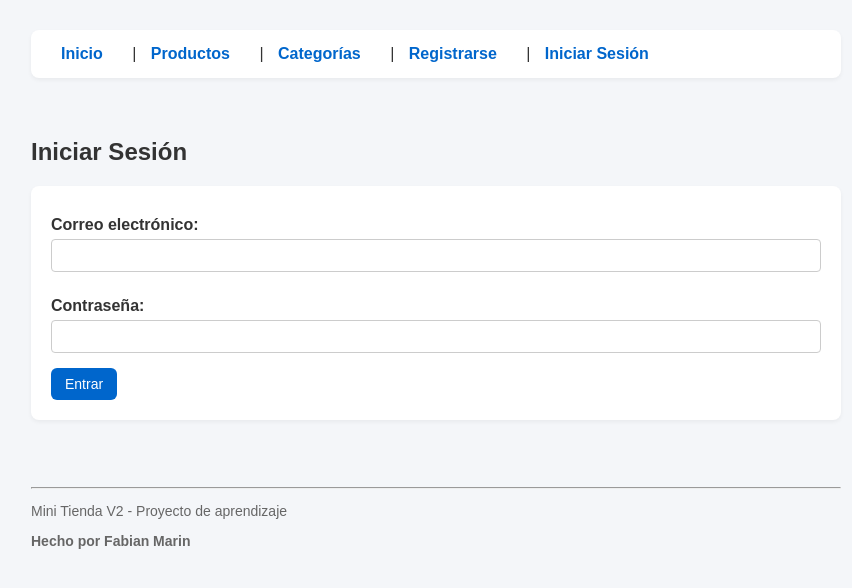
After one commit to Fm1100/Minitienda, a Flask app: page /login in a window 1280 px wide. The commit adds this page. Shown: the top 588 px of the page, without its empty margins (204-1056 px from the left). Run offline with Flask 3, Linux system fonts and the light colour scheme.

Commit message:
Login parte 1

```diff
--- a/app.py
+++ b/app.py
@@ -1,18 +1,87 @@
-from flask import Flask, render_template, request, redirect, url_for
+from flask import Flask, render_template, request, redirect, url_for, session
+from werkzeug.security import generate_password_hash, check_password_hash
 import sqlite3
 
 app = Flask(__name__)
+app.secret_key = 'mi_clave_secreta_super_segura' # ¡Aquí está la clave secreta que faltaba!
 
 def get_db_connection():
     conn = sqlite3.connect('tienda.db')
     conn.row_factory = sqlite3.Row
     return conn
 
+# Función para inicializar la base de datos (crea la tabla usuarios si no existe)
+def init_db():
+    conn = get_db_connection()
+    conn.execute('''
+        CREATE TABLE IF NOT EXISTS usuarios (
+            id INTEGER PRIMARY KEY AUTOINCREMENT,
+            nombre TEXT NOT NULL,
+            email TEXT UNIQUE NOT NULL,
+            password TEXT NOT NULL
+        )
+    ''')
+    conn.commit()
+    conn.close()
+
+# Ejecutamos la creación de tablas al arrancar la aplicación
+init_db()
+
 @app.route('/')
 def index():
     return render_template('index.html')
 
-# Ruta de Categorías (Crear, Listar y Eliminar)
+# --- RUTAS DE AUTENTICACIÓN (REGISTRO Y LOGIN) ---
+
+@app.route('/registro', methods=['GET', 'POST'])
+def registro():
+    if request.method == 'POST':
+        nombre = request.form['nombre']
+        email = request.form['email']
+        password = request.form['password']
+
+        hashed_password = generate_password_hash(password)
+
+        conn = get_db_connection()
+        try:
+            conn.execute('INSERT INTO usuarios (nombre, email, password) VALUES (?, ?, ?)',
+                         (nombre, email, hashed_password))
+            conn.commit()
+        except sqlite3.IntegrityError:
+            conn.close()
+            return "El correo electrónico ya está registrado. <a href='/registro'>Intentar de nuevo</a>"
+
+        conn.close()
+        return redirect(url_for('login'))
+
+    return render_template('registro.html')
+
+@app.route('/login', methods=['GET', 'POST'])
+def login():
+    if request.method == 'POST':
+        email = request.form['email']
+        password = request.form['password']
+
+        conn = get_db_connection()
+        usuario = conn.execute('SELECT * FROM usuarios WHERE email = ?', (email,)).fetchone()
+        conn.close()
+
+        if usuario and check_password_hash(usuario['password'], password):
+            session['usuario_id'] = usuario['id']
+            session['nombre_usuario'] = usuario['nombre']
+            return redirect(url_for('index'))
+        else:
+            return "Correo o contraseña incorrectos. <a href='/login'>Intentar de nuevo</a>"
+
+    return render_template('login.html')
+
+@app.route('/logout')
+def logout():
+    session.clear()
+    return redirect(url_for('index'))
+
+# --- RUTAS DE CATEGORÍAS ---
+
 @app.route('/categorias', methods=['GET', 'POST'])
 def categorias():
     conn = get_db_connection()
@@ -27,7 +96,14 @@ def categorias():
     conn.close()
     return render_template('categorias.html', categorias_html=categorias_db)
 
-# Ruta para EDITAR categoría
+@app.route('/categorias/eliminar/<int:id>', methods=['POST'])
+def eliminar_categoria(id):
+    conn = get_db_connection()
+    conn.execute('DELETE FROM categorias WHERE id = ?', (id,))
+    conn.commit()
+    conn.close()
+    return redirect(url_for('categorias'))
+
 @app.route('/categorias/editar/<int:id>', methods=['GET', 'POST'])
 def editar_categoria(id):
     conn = get_db_connection()
@@ -39,20 +115,12 @@ def editar_categoria(id):
         conn.close()
         return redirect(url_for('categorias'))
 
-    # Si es GET, buscamos la categoría actual para rellenar el formulario
     categoria = conn.execute('SELECT * FROM categorias WHERE id = ?', (id,)).fetchone()
     conn.close()
     return render_template('editar_categoria.html', categoria=categoria)
 
-@app.route('/categorias/eliminar/<int:id>', methods=['POST'])
-def eliminar_categoria(id):
-    conn = get_db_connection()
-    conn.execute('DELETE FROM categorias WHERE id = ?', (id,))
-    conn.commit()
-    conn.close()
-    return redirect(url_for('categorias'))
+# --- RUTAS DE PRODUCTOS ---
 
-# Ruta de Productos (Crear, Listar con JOIN)
 @app.route('/productos', methods=['GET', 'POST'])
 def productos():
     conn = get_db_connection()
@@ -74,7 +142,6 @@ def productos():
 
     categorias_db = conn.execute('SELECT * FROM categorias').fetchall()
 
-    # Consulta aplicando JOIN para obtener el nombre de la categoría
     productos_db = conn.execute('''
         SELECT productos.*, categorias.nombre AS nombre_categoria
         FROM productos
@@ -84,5 +151,38 @@ def productos():
     conn.close()
     return render_template('productos.html', categorias_html=categorias_db, productos_html=productos_db)
 
+@app.route('/productos/eliminar/<int:id>', methods=['POST'])
+def eliminar_producto(id):
+    conn = get_db_connection()
+    conn.execute('DELETE FROM productos WHERE id = ?', (id,))
+    conn.commit()
+    conn.close()
+    return redirect(url_for('productos'))
+
+@app.route('/productos/editar/<int:id>', methods=['GET', 'POST'])
+def editar_producto(id):
+    conn = get_db_connection()
+
+    if request.method == 'POST':
+        nombre = request.form['nombre']
+        descripcion = request.form['descripcion']
+        precio = request.form['precio']
+        stock = request.form['stock']
+        categoria_id = request.form['categoria_id']
+
+        conn.execute('''
+            UPDATE productos
+            SET nombre = ?, descripcion = ?, precio = ?, stock = ?, categoria_id = ?
+            WHERE id = ?
+        ''', (nombre, descripcion, precio, stock, categoria_id, id))
+        conn.commit()
+        conn.close()
+        return redirect(url_for('productos'))
+
+    producto = conn.execute('SELECT * FROM productos WHERE id = ?', (id,)).fetchone()
+    categorias_db = conn.execute('SELECT * FROM categorias').fetchall()
+    conn.close()
+    return render_template('editar_producto.html', producto=producto, categorias_html=categorias_db)
+
 if __name__ == '__main__':
     app.run(debug=True)
--- a/static/css/style.css
+++ b/static/css/style.css
@@ -16,7 +16,7 @@ header,
 main,
 footer {
     width: 100%;
-    max-width: 700px;
+    max-width: 850px;
     padding: 10px 20px;
     box-sizing: border-box;
 }
--- a/templates/base.html
+++ b/templates/base.html
@@ -11,9 +11,17 @@
 <body>
     <header>
         <nav>
-            <a href="/">Inicio</a>
-            <a href="/productos">Productos</a>
-            <a href="/categorias">Categorías</a>
+            <a href="/">Inicio</a> |
+            <a href="/productos">Productos</a> |
+            <a href="/categorias">Categorías</a> |
+
+            {% if session.get('nombre_usuario') %}
+            <span>Hola, {{ session['nombre_usuario'] }}</span> |
+            <a href="/logout">Cerrar Sesión</a>
+            {% else %}
+            <a href="/registro">Registrarse</a> |
+            <a href="/login">Iniciar Sesión</a>
+            {% endif %}
         </nav>
     </header>
 
@@ -23,9 +31,9 @@
     </main>
 
     <footer>
-        <p>Mini Tienda V1 - Proyecto de aprendizaje
-        </p>
-        <p>Hecho por <b>Fabian Marin</b></p>
+        <hr>
+        <p>Mini Tienda V2 - Proyecto de aprendizaje</p>
+        <p><strong>Hecho por Fabian Marin</strong></p>
     </footer>
 </body>
 
--- /dev/null
+++ b/templates/login.html
@@ -0,0 +1,15 @@
+{% extends 'base.html' %}
+
+{% block content %}
+<h2>Iniciar Sesión</h2>
+
+<form action="/login" method="POST">
+    <label for="email">Correo electrónico:</label>
+    <input type="email" id="email" name="email" required>
+
+    <label for="password">Contraseña:</label>
+    <input type="password" id="password" name="password" required>
+
+    <button type="submit">Entrar</button>
+</form>
+{% endblock %}
```
Also changed, not shown: tienda.db.
